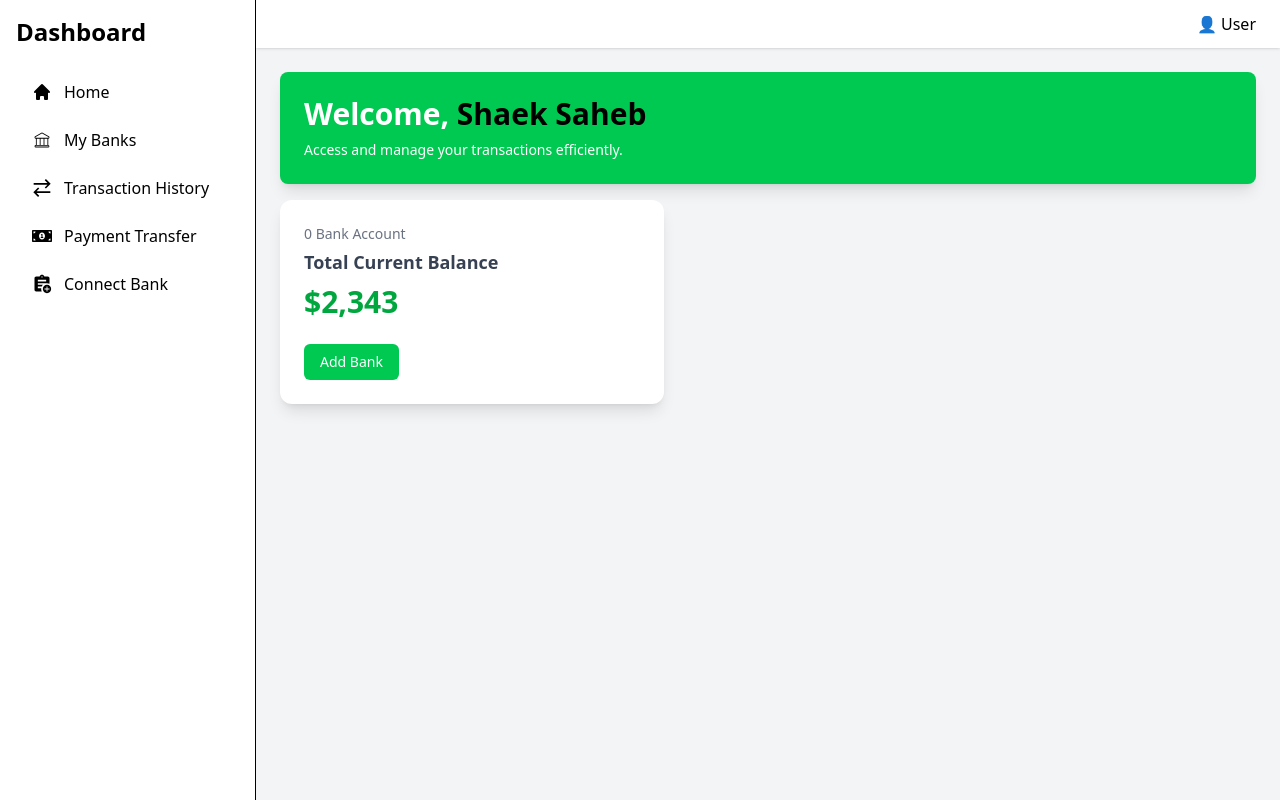
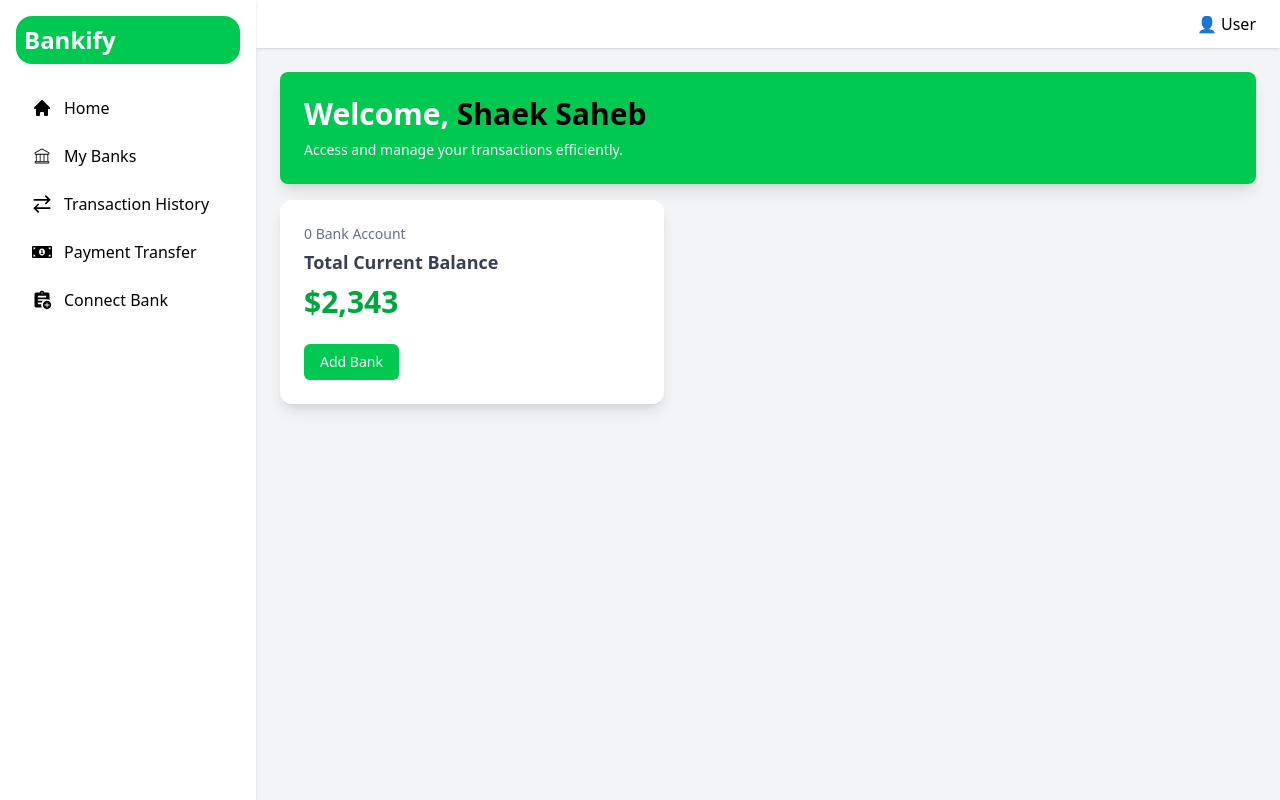
Before and after one commit to rabby-shek/bankify, a Next.js app: page / in a window 1280 px wide. Built offline with nearby package versions, Linux system fonts and the light colour scheme.

Commit message:
update : layout header design

```diff
--- a/src/app/(root)/layout.tsx
+++ b/src/app/(root)/layout.tsx
@@ -12,12 +12,12 @@ const AppLayout = ({ children }: { children: React.ReactNode }) => {
     <div className="flex h-screen bg-gray-100">
       {/* Sidebar */}
       <div
-        className={`fixed inset-y-0 left-0 z-30 w-64 transform bg-white border-r p-4 transition-transform duration-300 ease-in-out ${
+        className={`fixed inset-y-0 left-0 z-30 w-64 transform bg-white shadow  p-4 transition-transform duration-300 ease-in-out ${
           sidebarOpen ? "translate-x-0" : "-translate-x-full"
         } md:translate-x-0 md:static md:inset-0`}
       >
         <div className="flex items-center justify-between mb-6">
-          <h2 className="text-2xl font-bold">Dashboard</h2>
+          <h2 className="text-2xl font-bold text-white bg-green-500 w-full p-2 rounded-2xl">Bankify</h2>
           <button className="md:hidden" onClick={() => setSidebarOpen(false)}>
             <FaTimes size={20} />
           </button>
```
